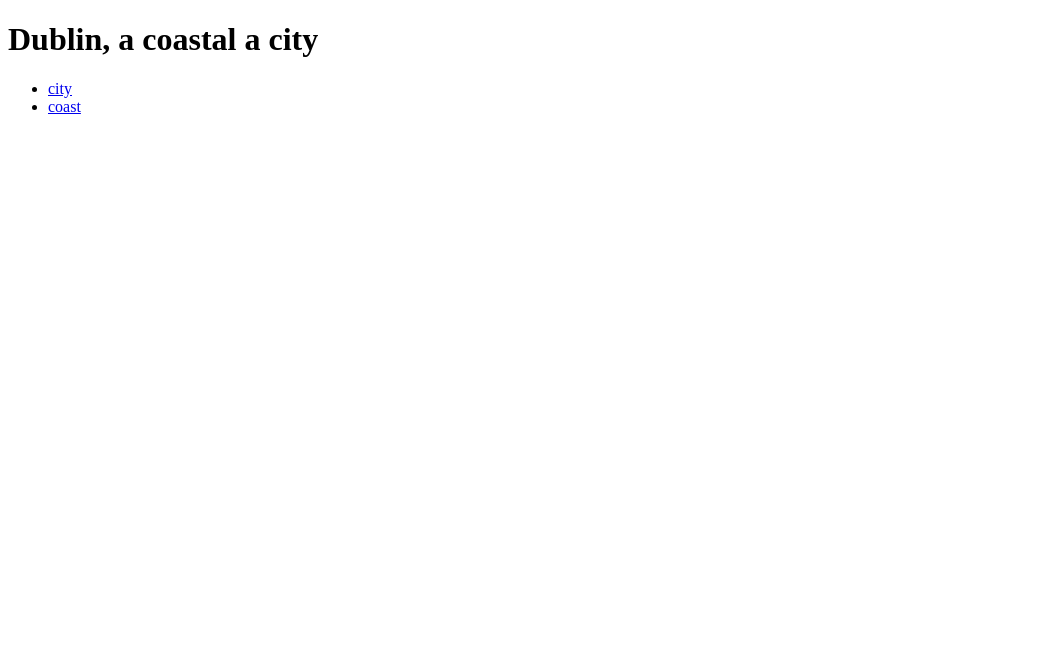
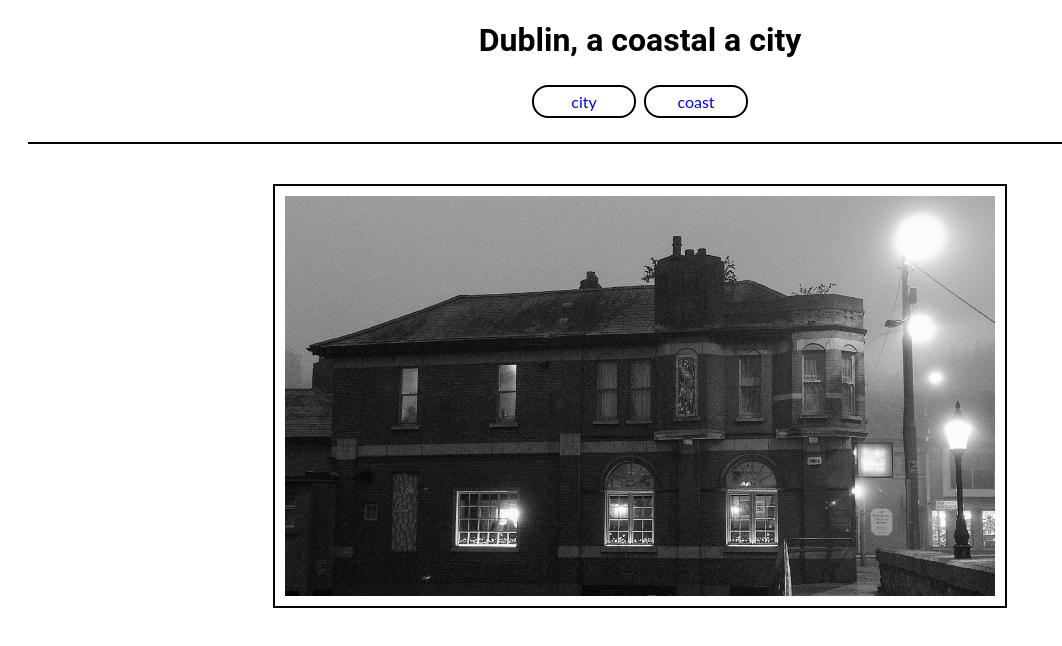
Before and after one commit to philtipping31/first-project, a plain HTML site: page index.html in a window 1280 px wide. Shown: the whole page, without its empty margins (0-1062 px from the left). Drawn offline with Linux system fonts and the light colour scheme.

Commit message:
feat: add images to the webpages

```diff
--- a/index.html
+++ b/index.html
@@ -4,6 +4,7 @@
     <meta charset="UTF-8" />
     <meta http-equiv="X-UA-Compatible" content="IE=edge" />
     <meta name="viewport" content="width=device-width, initial-scale=1.0" />
+    <link rel="stylesheet" href="assets/css/style.css" />
     <title>Dublin</title>
   </head>
   <body>
@@ -18,5 +19,10 @@
         </li>
       </ul>
     </nav>
+    <section>
+      <figure>
+        <img src="assets/images/city.jpg" alt="an image of urban Dublin" />
+      </figure>
+    </section>
   </body>
 </html>
```
Also changed, not shown: coast.html (+6 -1 lines), assets/images/beach.jpg (added), assets/images/city.jpg (added).
